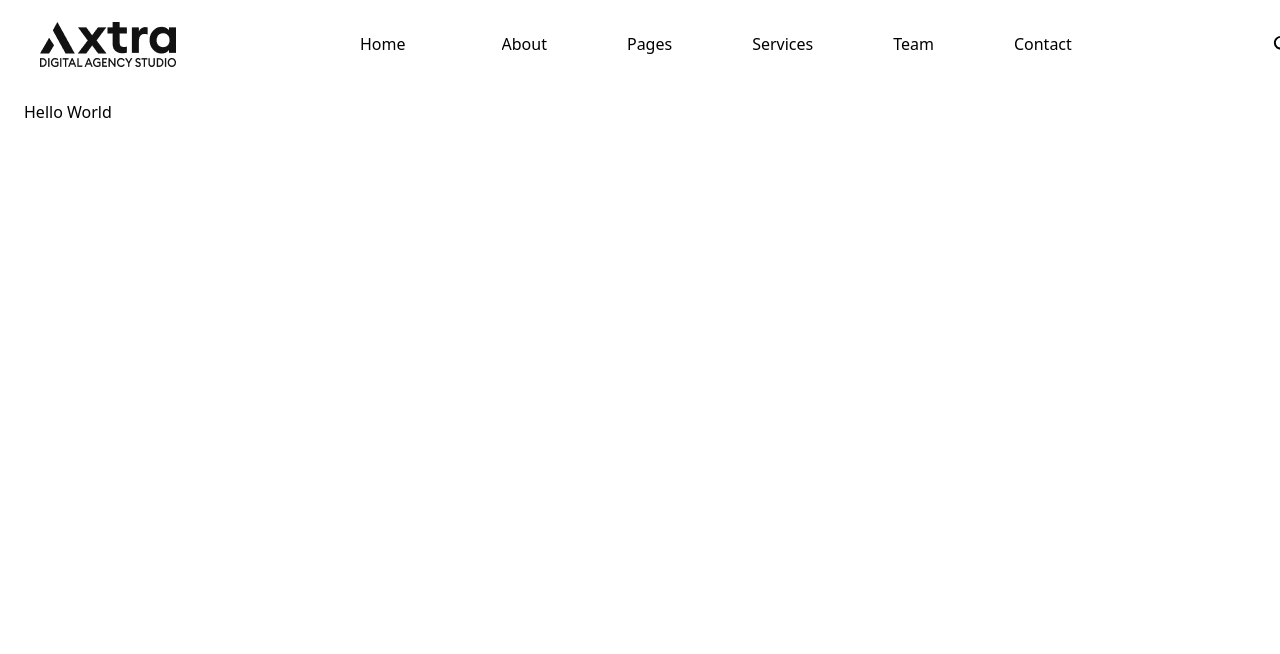
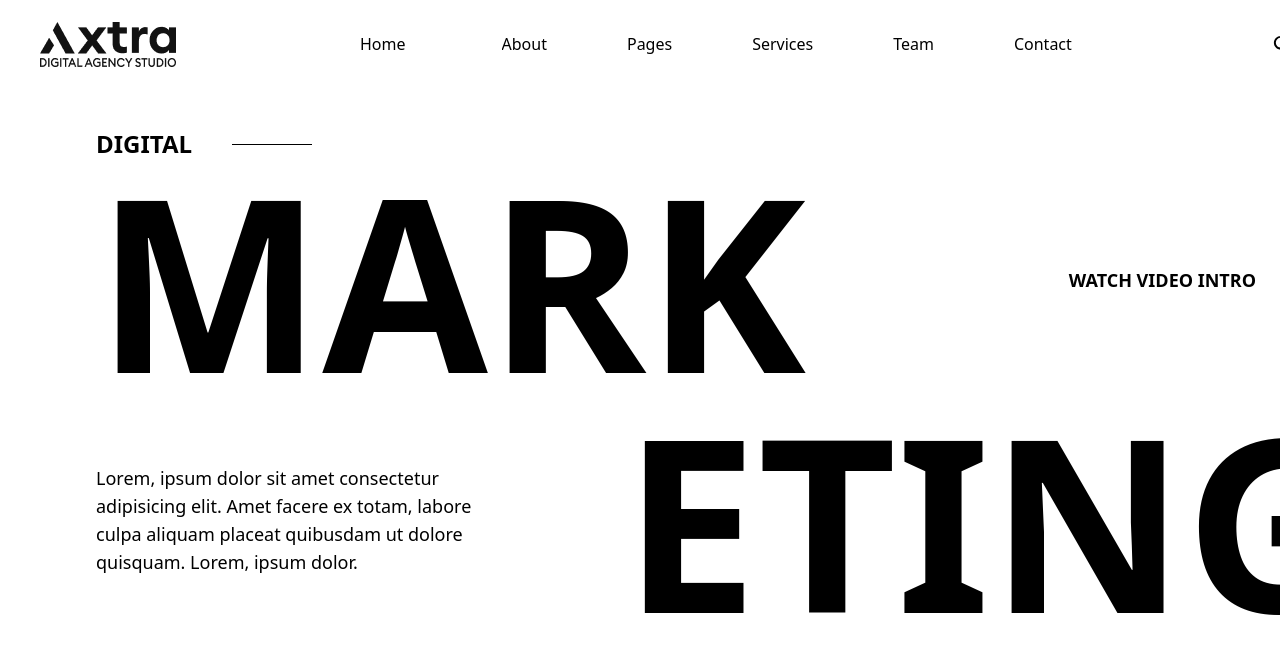
Before and after one commit to Shariful-Islam-Saju/axtra-clone, a Next.js app: page /digital-marketing in a window 1280 px wide. Shown: the top 654 px of the page. Built offline with nearby package versions, Linux system fonts and the light colour scheme.

Commit message:
make home page

```diff
--- a/src/app/digital-marketing/page.tsx
+++ b/src/app/digital-marketing/page.tsx
@@ -1,11 +1,33 @@
-import TextStyle from "@/components/TextStyle";
+import MaxWidthWrapper from "@/components/MaxWidthWrapper";
 import React from "react";
 
 const page = () => {
   return (
-    <div>
-      <TextStyle text="Hello World" />
-    </div>
+    <MaxWidthWrapper>
+      <div className="flex mt-10">
+        <h1 className="font-bold text-2xl  ">DIGITAL</h1>
+        <div className="border-t mt-4 ml-10 w-20 border-t-black " />
+      </div>
+
+      <div className="grid grid-cols-11">
+        <h1 className="col-span-6 text-7xl lg:text-[15rem] md:text-[9rem]  font-bold ">
+          MARK
+        </h1>
+        <div className="col-span-5 flex justify-end text-lg uppercase font-semibold items-center ">
+          <span className="hidden md:block">watch video intro</span>
+        </div>
+        <div className="col-span-5 flex items-center justify-start    ">
+          <p className="w-[80%]  text-lg ">
+            Lorem, ipsum dolor sit amet consectetur adipisicing elit. Amet
+            facere ex totam, labore culpa aliquam placeat quibusdam ut dolore
+            quisquam. Lorem, ipsum dolor.
+          </p>
+        </div>
+        <h1 className="col-span-6 text-7xl lg:text-[15rem] md:text-[9rem]  font-bold ">
+          ETING
+        </h1>
+      </div>
+    </MaxWidthWrapper>
   );
 };
 
--- a/src/app/page.tsx
+++ /dev/null
@@ -1,8 +0,0 @@
-
-export default function Home() {
-  return (
-    <div>
-      Hello
-    </div>
-  );
-}
--- /dev/null
+++ b/src/components/MaxWidthWrapper.tsx
@@ -0,0 +1,11 @@
+import React, { ReactNode } from "react";
+
+const MaxWidthWrapper = ({ children }: { children: ReactNode }) => {
+  return (
+    <div className="max-w-screen-xl  px-6 lg:pl-24  box-border ">
+      {children}
+    </div>
+  );
+};
+
+export default MaxWidthWrapper;
--- a/src/components/Navbar.tsx
+++ b/src/components/Navbar.tsx
@@ -13,7 +13,7 @@ const Navbar = () => {
   const [isSearchOpen, setIsSearchOpen] = useState(false);
 
   return (
-    <nav className="  py-1 sticky top-0 z-50">
+    <nav className=" flex  py-1 sticky top-0 z-50">
       <div className="container px-10 flex items-center justify-between  h-20">
         {/* Logo */}
         <Image src={Logo} alt="Logo" />
```
